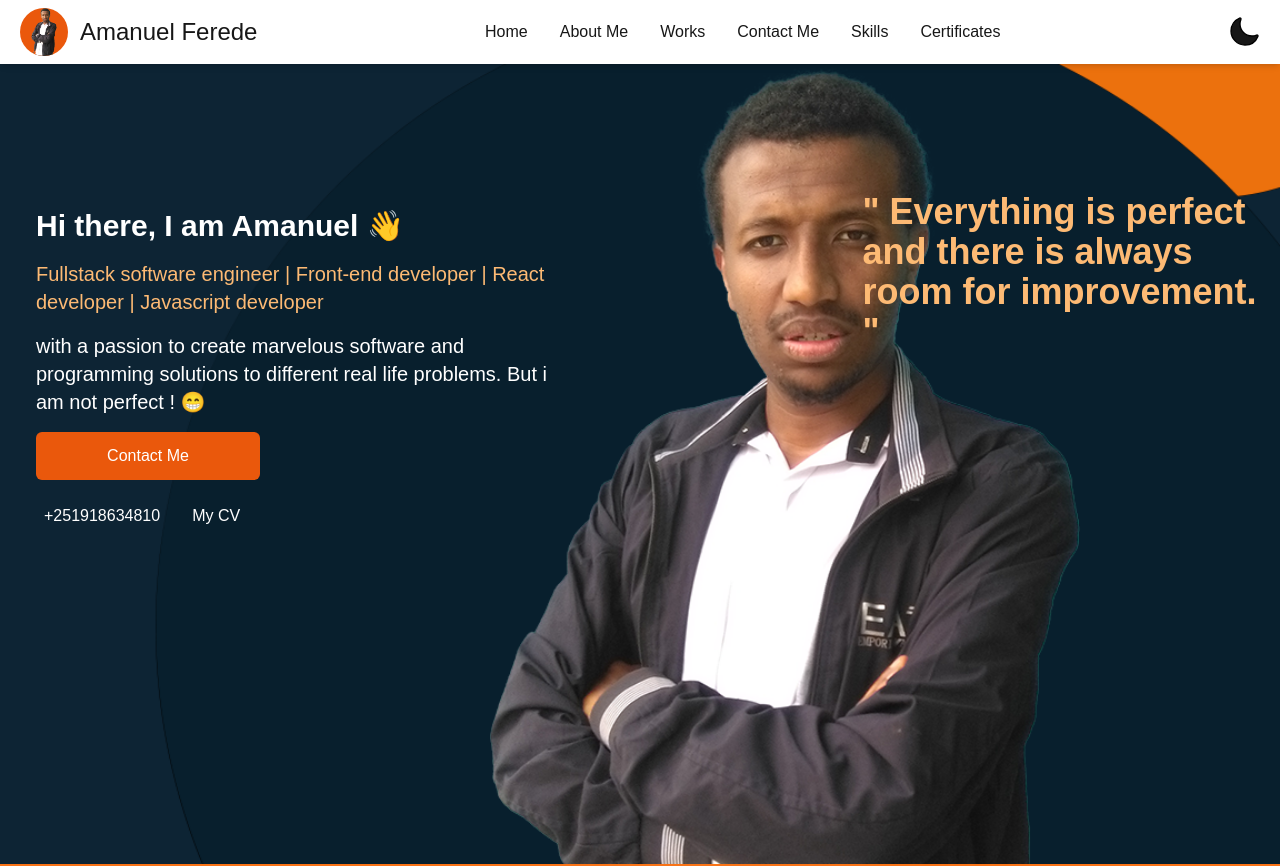
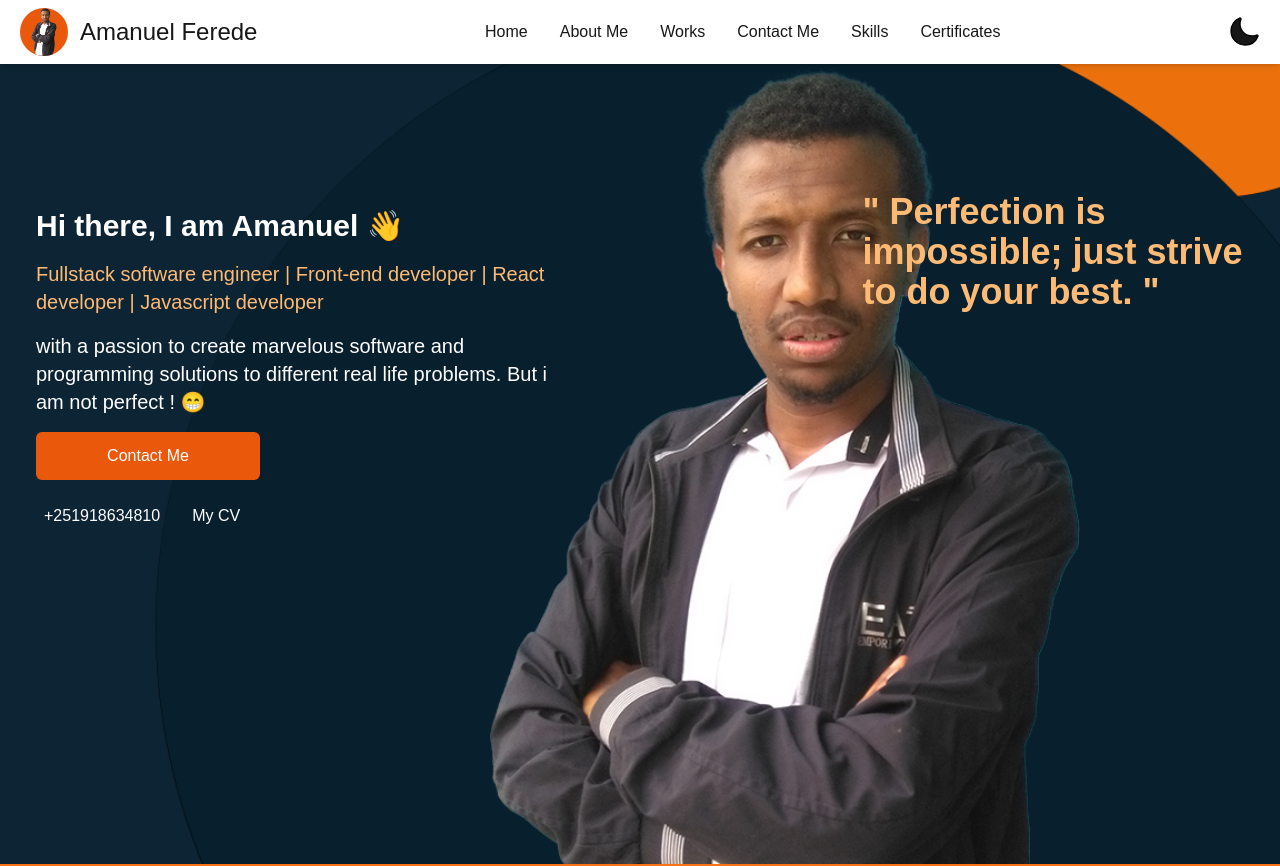
Before and after one commit to amaniCoding/amani-portifolio, a Next.js app: page / in a window 1280 px wide. Shown: the top 866 px of the page. Built offline with nearby package versions, Linux system fonts and the light colour scheme.

Commit message:
added some features

```diff
--- a/app/ui/hero-image.tsx
+++ b/app/ui/hero-image.tsx
@@ -22,12 +22,12 @@ export default function HeroImage() {
                     alt='Amanuel Ferede'
                     className='w-24 h-24 rounded-full border-2 border-orange-700 object-cover dark:border-white'
                 />
-                <p className='text-lg md:hidden block text-orange-600 font-bold dark:text-slate-300'>{'"'} Everything is perfect and there is always room for improvement. {'"'}</p>
+                <p className='text-lg md:hidden block text-orange-600 font-bold dark:text-slate-300'>{'"'} Perfection is impossible; just strive to do your best. {'"'}</p>
             </div>
             <p className='md:hidden block text-center font-bold dark:text-white'>Amanuel Ferede</p>
             <p className='md:hidden block text-center  dark:text-white text-sm'>Fullstack software engineer | Front-end developer | React developer | Javascript developer</p>
             <div className='md:block hidden w-[32%] absolute right-2 top-32'>
-                <p className='text-4xl text-orange-300 font-bold'>{'"'} Everything is perfect and there is always room for improvement. {'"'}</p>
+                <p className='text-4xl text-orange-300 font-bold'>{'"'} Perfection is impossible; just strive to do your best. {'"'}</p>
             </div>
             <div className='md:block hidden w-[45%] absolute left-5 top-32'>
                 <div className='w-full flex flex-col space-y-4 p-4'>
```
